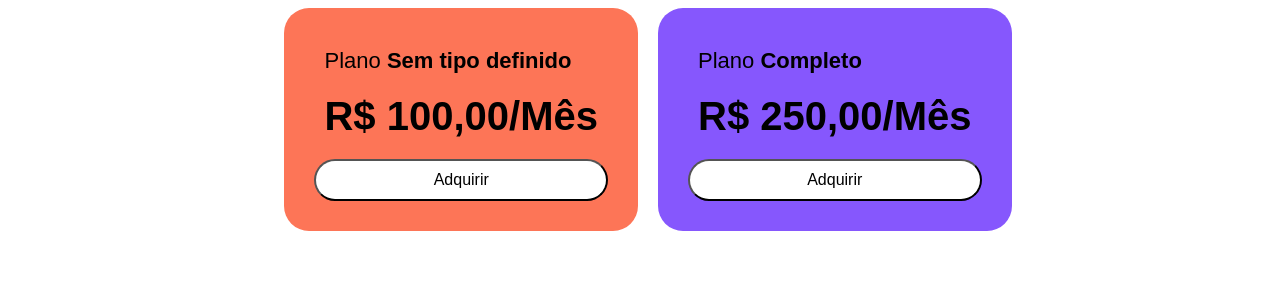
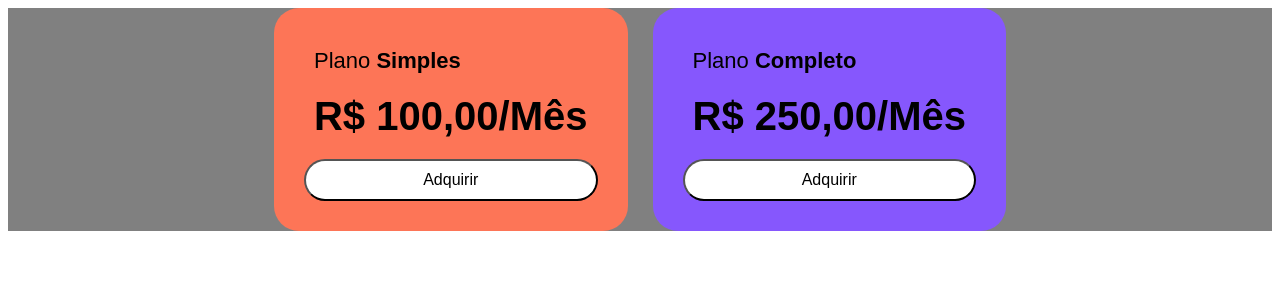
Before and after one commit to Benfic4rthur/Aprendendo-Angular, an Angular app: page / in a window 1280 px wide. Shown: the top 300 px of the page. Built offline with nearby package versions, Linux system fonts and the light colour scheme.

Commit message:
trabalhando com decorator input

```diff
--- a/src/app/app.component.html
+++ b/src/app/app.component.html
@@ -1,4 +1,6 @@
+<html>
 <div class="container">
-  <app-card></app-card> <!-- Verifique se o seletor está correto aqui -->
+  <app-card [planType] = "cardPlanType" [planPrice] = "cardPlanPrice"></app-card> <!--envio o valor para o componente passo 3 -->
   <app-card2></app-card2>
 </div>
+</html>
--- a/src/app/app.component.scss
+++ b/src/app/app.component.scss
@@ -2,6 +2,8 @@
     display: flex;
     align-items: center;
     justify-content: center;
-    width: 100vw;
-    gap: 20px;
+    gap: 25px;
 }
+html{
+    background-color: grey;
+}
--- a/src/app/app.component.ts
+++ b/src/app/app.component.ts
@@ -6,5 +6,6 @@ import { Component } from '@angular/core';
   styleUrl: './app.component.scss'
 })
 export class AppComponent {
-  title = 'primeiro-projeto';
+  cardPlanType = 'Simples'; // cria valores para os inputs passo 2
+  cardPlanPrice = 100;
 }
--- a/src/app/card/card.component.html
+++ b/src/app/card/card.component.html
@@ -1,8 +1,10 @@
 <div class="card">
-    <!-- Exemplo com Bind <div class="card__plan card__item">Plano <b>{{tipo}}</b></div>
+    <!-- Exemplo com Binding <div class="card__plan card__item">Plano <b>{{tipo}}</b></div>
     <div class="card__price card__item">{{getFullPrice()}}</div> -->
-    <div class="card__plan card__item">Plano <b>{{plano.infos?.tipo ? plano.infos.tipo : 'Sem tipo definido'}}</b></div>
-    <div class="card__price card__item">R$ {{plano.infos.preco ? plano.infos.preco : 0}},00/Mês</div>
+    <!-- <div class="card__plan card__item">Plano <b>{{plano.infos?.tipo ? plano.infos.tipo : 'Sem tipo definido'}}</b></div>
+    <div class="card__price card__item">R$ {{plano.infos.preco ? plano.infos.preco : 0}},00/Mês</div> -->
+    <div class="card__plan card__item">Plano <b>{{planType}}</b></div> <!-- recebo os valores por interpolação passo 4 -->
+    <div class="card__price card__item">R$ {{planPrice}},00/Mês</div>
     <app-card-button></app-card-button>
     <!-- <mat-slider min="0" max="10" step="1" value="5">
         <input matSliderThumb type="range">
--- a/src/app/card/card.component.ts
+++ b/src/app/card/card.component.ts
@@ -1,4 +1,4 @@
-import { Component } from '@angular/core';
+import { Component, Input } from '@angular/core';
 
 interface IPlano{
   infos: IInfos;
@@ -19,10 +19,13 @@ export class CardComponent {
   // getFullPrice() {
   //   return 'R$ ' + this.preco + ',00/Mês';
   // }
-  plano:IPlano = {
-    infos: {
-      tipo: '',
-      preco: 100
-    }
-  }
+  // plano:IPlano = {
+  //   infos: {
+  //     tipo: '',
+  //     preco: 100
+  //   }
+  // }
+  @Input() planType: string = ""; // criar inputs tipados passo 1
+  @Input() planPrice: number = 0;
+
 }
```
Also changed, not shown: src/styles.scss (line endings or trailing spaces).
